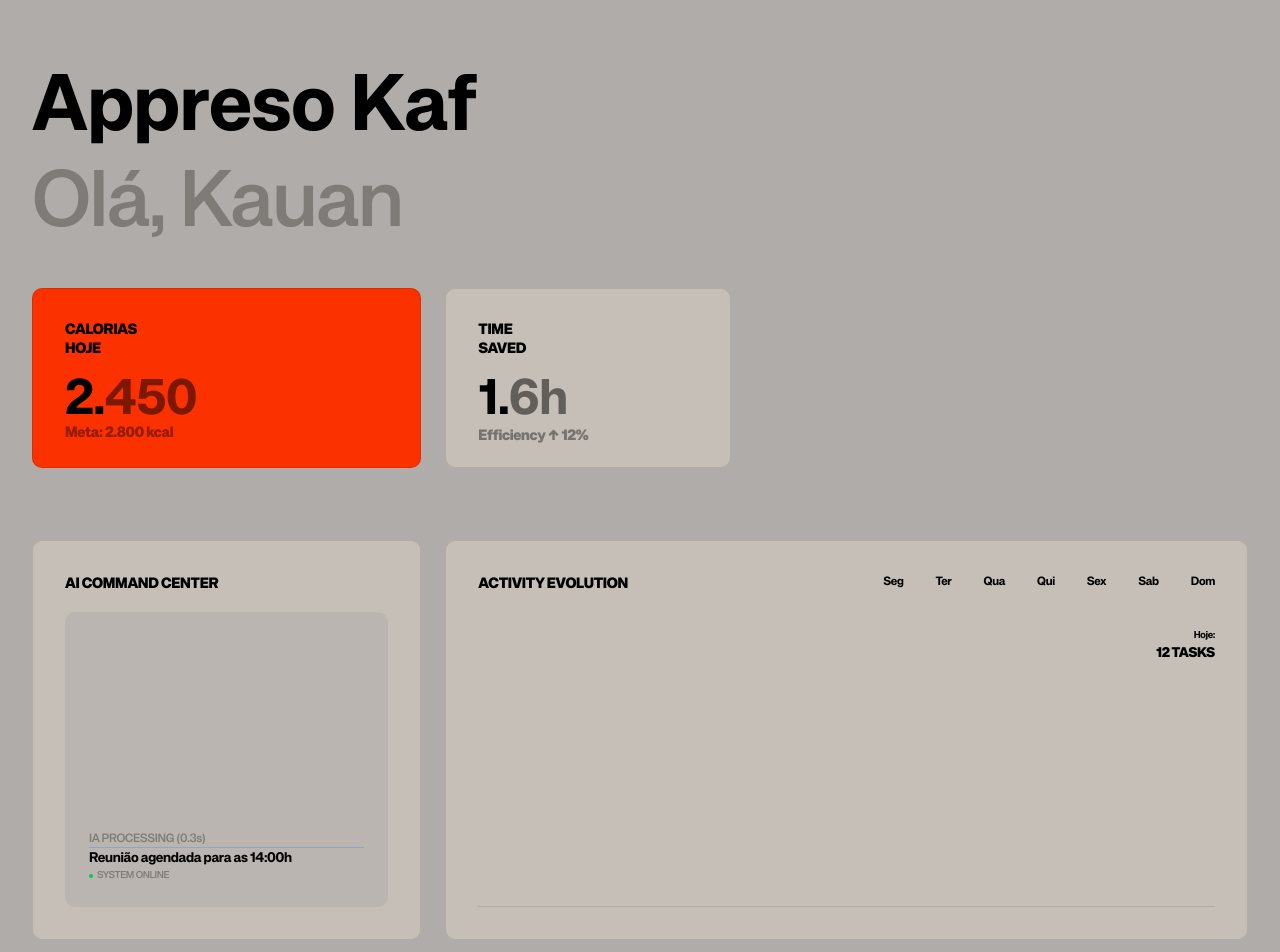
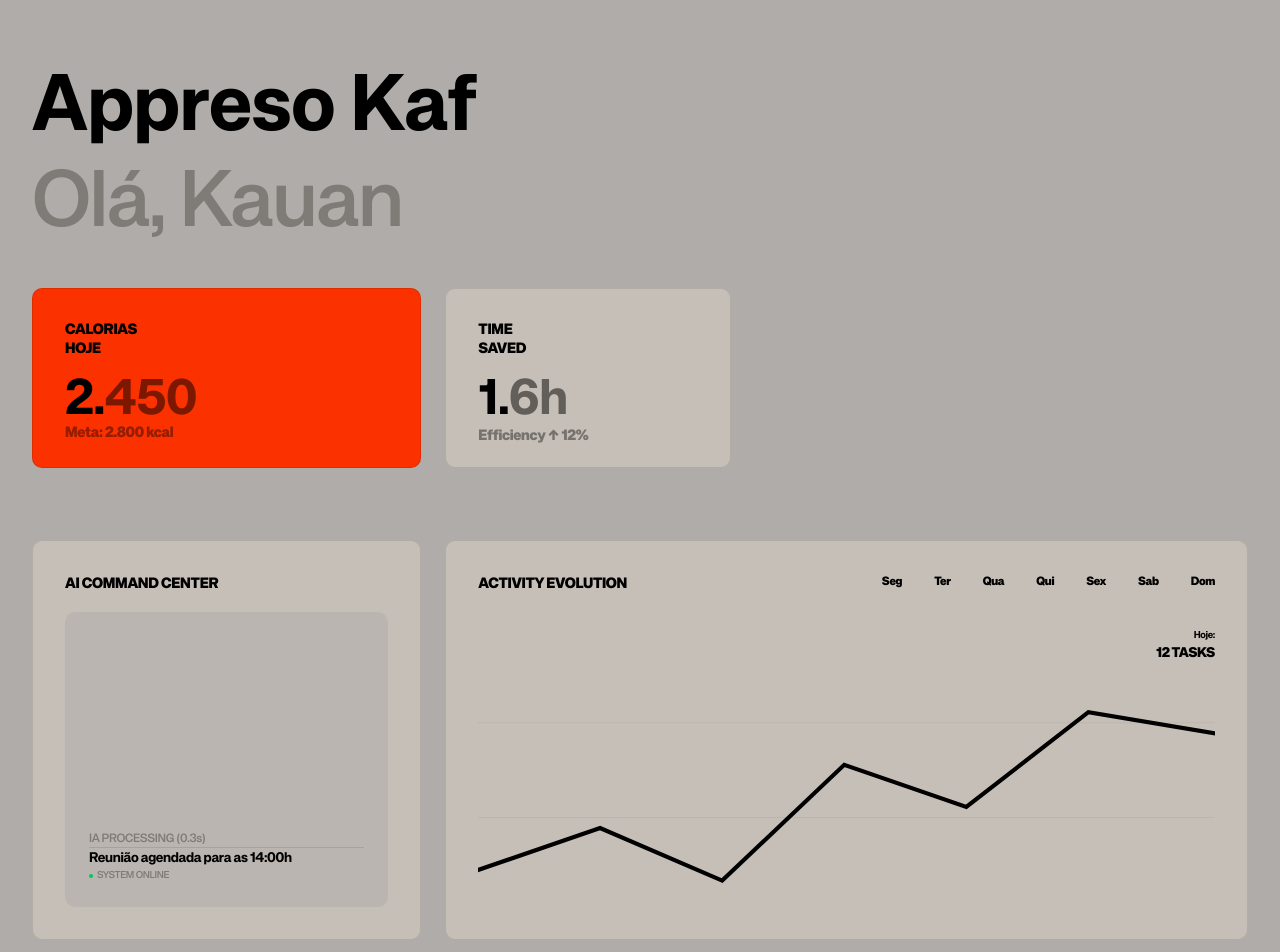
Before and after one commit to kauannkelvinn/appresso-kaf, a Next.js app: page / in a window 1280 px wide. Shown: the top 952 px of the page. Built offline with nearby package versions, Linux system fonts and the light colour scheme.

Commit message:
feat: complete activity chart section with a brutalist svg line and fix overflow issues

```diff
--- a/src/app/page.tsx
+++ b/src/app/page.tsx
@@ -43,20 +43,20 @@ export default function Dashboard() {
           <div className="bg-brand-bg/50 rounded-brand p-6 flex-1 flex flex-col justify-end">
             {/* simulacao de log da ia*/}
             <p className="text-xs font-mono text-brand-gray">IA PROCESSING (0.3s)</p>
-            <div className="h-px w-full bg-brand-blue/20"/>
+            <div className="h-px w-full bg-brand-blue/20" />
             <p className="text-sm font-bold">Reunião agendada para as 14:00h</p>
             <p className="text-[10px] font-mono text-brand-gray flex items-center gap-1">
-              <span className="w-1 h-1 bg-green-500 rounded-full inline-block"/>
+              <span className="w-1 h-1 bg-green-500 rounded-full inline-block" />
               SYSTEM ONLINE
             </p>
           </div>
         </Card>
 
         {/* ACTIVIY EVOLUTION */}
-        <Card className="col-span-8 h-[400px] flex flex-col">
+        <Card className="col-span-8 h-[400px] flex flex-col overflow-hidden">
           <div className="flex justify-between items-start mb-8">
-            <p className="text-[15px] font-black uppercase">Activity Evolution</p>
-            <div className="flex gap-8 text-[12px] font-bold">
+            <p className="text-[15px] font-black uppercase tracking-tight">Activity Evolution</p>
+            <div className="flex gap-8 text-[12px] font-black">
               {["Seg", "Ter", "Qua", "Qui", "Sex", "Sab", "Dom"].map(dia => (
                 <span key={dia}>{dia}</span>
               ))}
@@ -64,8 +64,31 @@ export default function Dashboard() {
           </div>
 
           {/*area do grafico*/}
-          <div className="flex-1 w-full border-b border-brand-black/10 relative">
+          <div className="flex-1 w-full relative">
             {/* componente svg para linha brutalista */}
+            <svg
+              viewBox="0 0 700 280"
+              className="w-full h-full"
+              preserveAspectRatio="none"
+            >
+              <line x1="0" y1="90" x2="700" y2="90" stroke="black" strokeOpacity="0.05" />
+              <line x1="0" y1="180" x2="700" y2="180" stroke="black" strokeOpacity="0.05" />
+              <polyline
+                fill="none"
+                className="stroke-brand-black stroke-[4]"
+                points="
+                  0,230
+                  116,190
+                  232,240
+                  348,130
+                  464,170
+                  580,80
+                  700,100
+                "
+                strokeLinecap="square"
+              />
+            </svg>
+            {/* badge do status */}
             <div className="absolute right-0 top-0 text-right">
               <p className="text-[10px] font-bold">Hoje:</p>
               <p className="text-sm font-black uppercase">12 Tasks</p>
```
